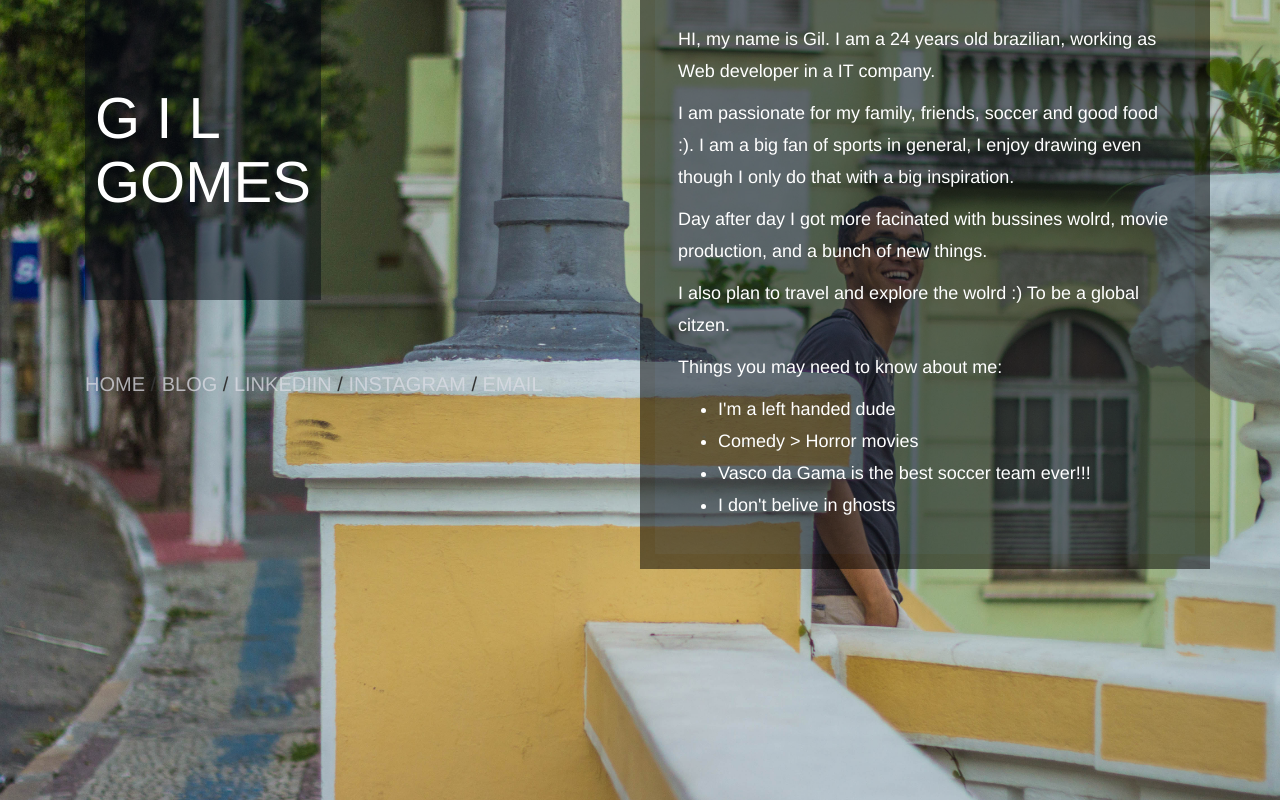
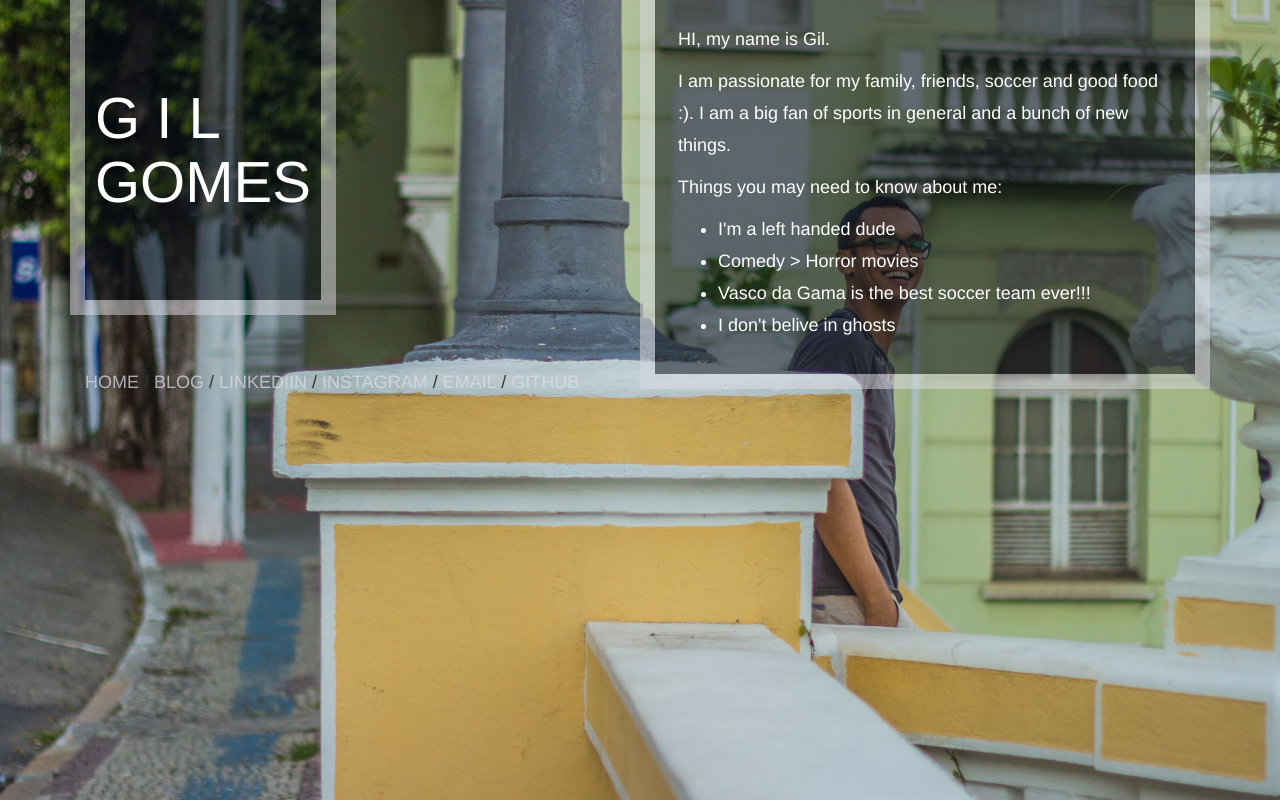
Before and after one commit to gil27/gil, a plain HTML site: page about.html in a window 1280 px wide. Drawn offline with nearby package versions, Linux system fonts and the light colour scheme.

Commit message:
github link and reduced bio

```diff
--- a/about.html
+++ b/about.html
@@ -23,7 +23,7 @@
   <div class="container">
     <div class="col-sm-6">
       <header>
-        <div class="background">
+        <div class="background white-shadow">
           <h2 class="title">
             G I L<br />
             GOMES
@@ -32,15 +32,13 @@
       </header>
       <section class="links">
         <span><a href="index.html">HOME</a></span> / <span><a href="http://blog.gilgomes.com.br">BLOG</a></span> / <span><a href="https://br.linkedin.com/in/gilgomes
-">LINKEDIIN</a></span> / <span><a href="https://www.instagram.com/gilgomesp/">INSTAGRAM</a></span> / <span><a href="mailto:gilgomesp@gmail.com">EMAIL</a></span>
+">LINKEDIIN</a></span> / <span><a href="https://www.instagram.com/gilgomesp/">INSTAGRAM</a></span> / <span><a href="mailto:gilgomesp@gmail.com">EMAIL</a></span> / <span><a href="https://github.com/gil27">GITHUB</a></span>
       </section>
     </div>
     <div class="col-sm-6">
-      <div class="background black-shadow about">
-        <p>HI, my name is Gil. I am a 24 years old brazilian, working as Web developer in a IT company.</p>
-        <p>I am passionate for my family, friends, soccer and good food :). I am a big fan of sports in general, I enjoy drawing even though I only do that with a big inspiration.</p>
-        <p>Day after day I got more facinated with bussines wolrd, movie production, and a bunch of new things.</p>
-        <p>I also plan to travel and explore the wolrd :) To be a global citzen.</p>
+      <div class="background white-shadow about">
+        <p>HI, my name is Gil.</p>
+        <p>I am passionate for my family, friends, soccer and good food :). I am a big fan of sports in general and a bunch of new things.</p>
         <p>
         Things you may need to know about me:
         <ul>
--- a/stylish.css
+++ b/stylish.css
@@ -37,7 +37,7 @@ h2.title{
 
 .links{
   margin-top: 70px;
-  font-size:20px;
+  font-size: 18px;
 }
 
 .links span{
```
Also changed, not shown: index.html (+2 -2 lines).
